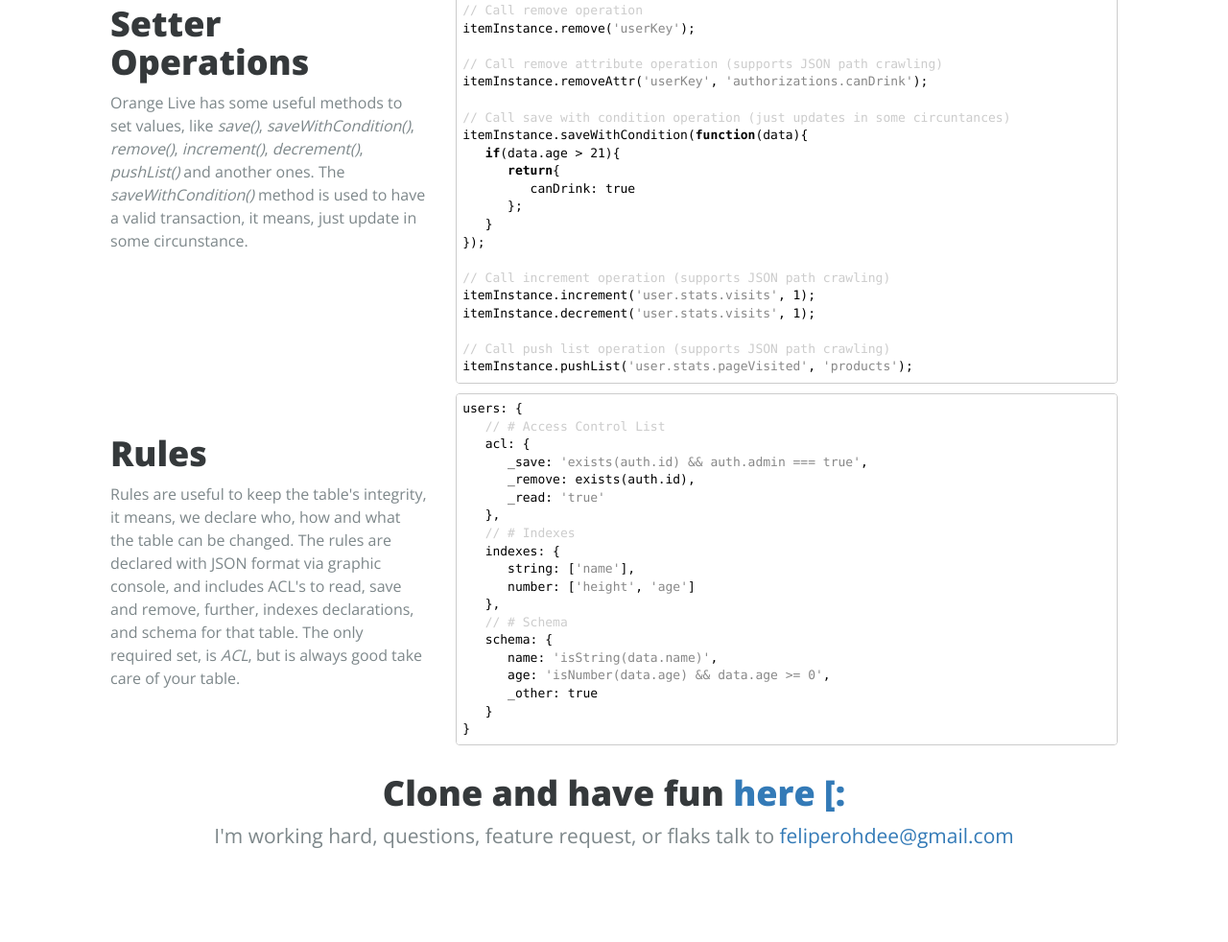
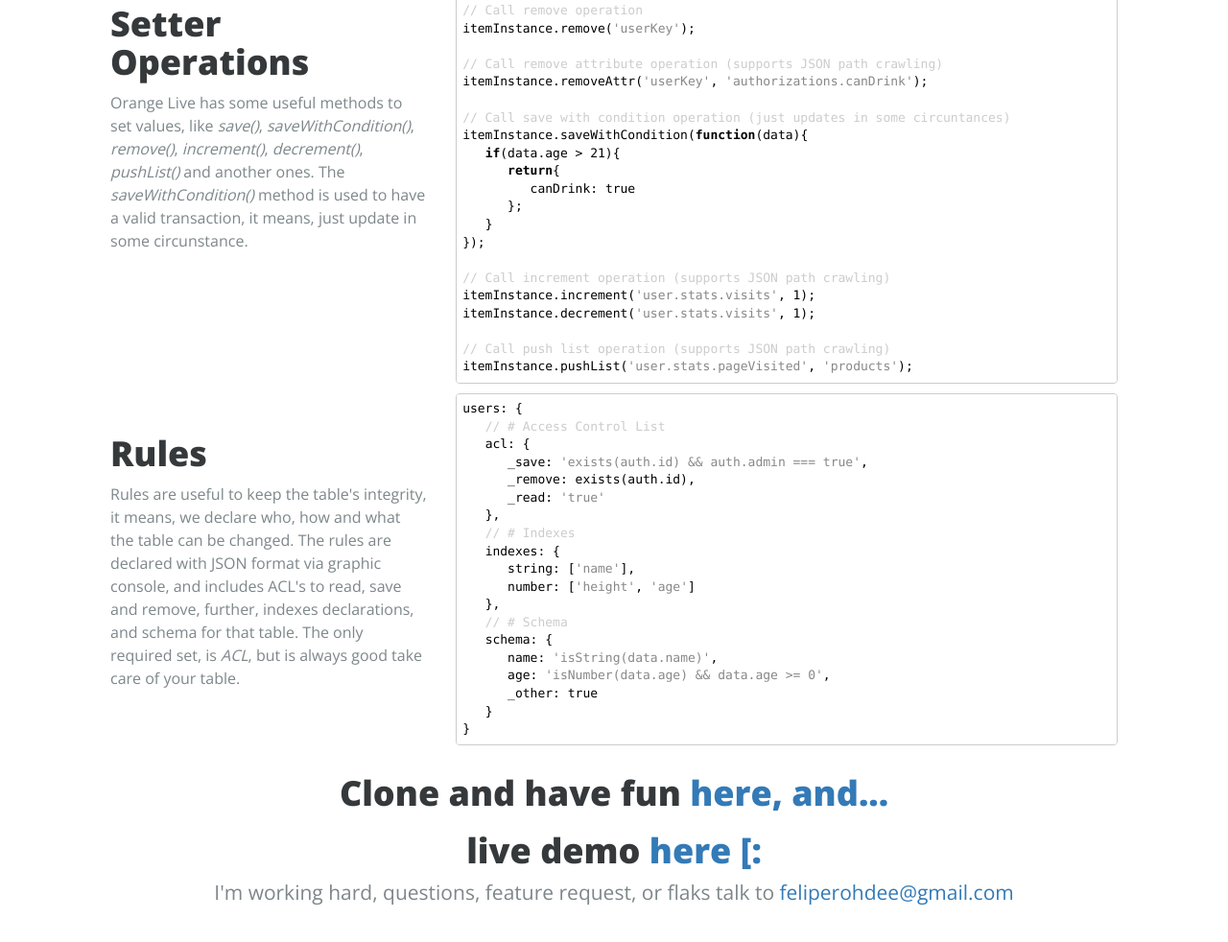
Before and after one commit to feliperohdee/orangeLive, a website: page index.html in a window 1280 px wide. Shown: the part 3272-4254 px from the top of the page at 96% size. Drawn offline with nearby package versions, Linux system fonts and the light colour scheme.

Commit message:
Update index.html and readme

```diff
--- a/index.html
+++ b/index.html
@@ -179,7 +179,8 @@
 			</div>
 		</div>
 
-		<h1 class="text-center">Clone and have fun <a href="https://github.com/feliperohdee/orangeLive">here [:</a></h1>
+		<h1 class="text-center">Clone and have fun <a href="https://github.com/feliperohdee/orangeLive">here, and...</a></h1>
+		<h1 class="text-center">live demo <a href="http://liveorange.herokuapp.com">here [:</a></h1>
 		<p class="lead text-center">
 			I'm working hard, questions, feature request, or flaks talk to <a href="mailto:feliperohdee@gmail.com">feliperohdee@gmail.com</a>
 		</p>
```
Also changed, not shown: README.md.
